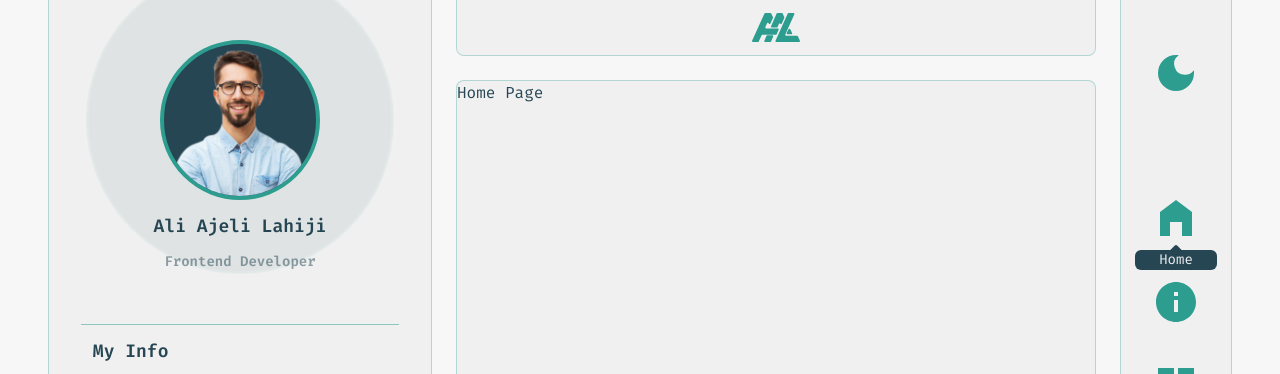
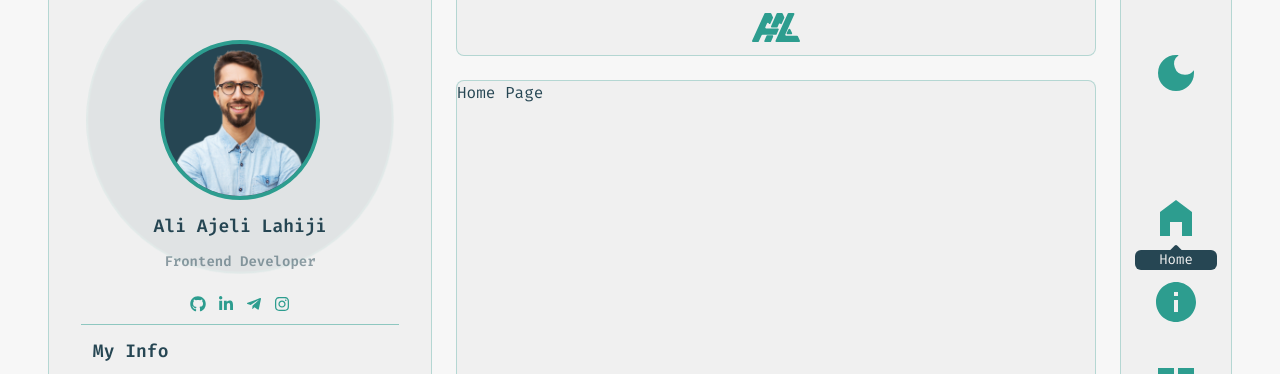
Before and after one commit to aliajeli/my-portfolio, a Next.js app: page / in a window 1280 px wide. Shown: the top 374 px of the page. Built offline with nearby package versions, Linux system fonts and the light colour scheme; a web font is replaced by a local one.

Commit message:
Fix Window not defined bug

```diff
--- a/app/Components/NavLink.tsx
+++ b/app/Components/NavLink.tsx
@@ -14,7 +14,7 @@ const NavLink = ({
   children: React.ReactNode;
 }) => {
   const pathname = usePathname();
-
+  if (typeof window !== "undefined") {
     // First we get the viewport height and we multiple it by 1% to get a value for a vh unit
     let vh = window.innerHeight * 0.01;
     // Then we set the value in the --vh custom property to the root of the document
@@ -26,6 +26,7 @@ const NavLink = ({
       let vh = window.innerHeight * 0.01;
       document.documentElement.style.setProperty("--vh", `${vh}px`);
     });
+  }
   return (
     <Link
       href={href}
--- a/app/Components/Resume.tsx
+++ b/app/Components/Resume.tsx
@@ -1,8 +1,8 @@
-import Image from "next/image";
 // import { SocialIcon } from "react-social-icons";
 import InfoListItem from "./InfoListItem";
 import Section from "./Section";
 import SkillListItem from "./SkillListItem";
+import ResumeHeader from "./ResumeHeader";
 import {
   SiTypescript,
   SiTailwindcss,
@@ -21,45 +21,7 @@ const Resume = () => {
     group-[.resume]/aside:translate-x-0 group-[.resume]/aside:opacity-100
     xl:relative xl:w-96 xl:translate-x-0 xl:opacity-100"
     >
-      <section className="h- relative flex flex-col auto-rows-min flex-wrap items-center gap-3">
-        <div className="w-40 h-40 absolute top-0 left-1/2 -translate-x-1/2 overflow-hidden bg-dark dark:bg-light rounded-full z-20 border-4 border-accent">
-          <Image src="/User.png" alt="User" width={160} height={160} />
-        </div>
-        <div className="w-40 h-40 border animate-ping border-accent bg-dark dark:bg-light rounded-full" />
-        <h2 className="mx-auto text-lg text-dark dark:text-light font-semibold">
-          Ali Ajeli Lahiji
-        </h2>
-        <h2 className="mx-auto text-sm text-dark/50 dark:text-light/50 font-semibold">
-          Frontend Developer
-        </h2>
-        <div className="h-10 w-full flex flex-col flex-wrap place-content-center gap-3">
-          {/* <SocialIcon
-            url="https://github.com/#"
-            bgColor="transparent"
-            fgColor="rgb(var(--color-accent))"
-          />
-          <SocialIcon
-            url="https://linkedin.com/#"
-            bgColor="transparent"
-            fgColor="rgb(var(--color-accent))"
-          />
-          <SocialIcon
-            url="https://instagram.com/#"
-            bgColor="transparent"
-            fgColor="rgb(var(--color-accent))"
-          />
-          <SocialIcon
-            url="https://twitter.com/#"
-            bgColor="transparent"
-            fgColor="rgb(var(--color-accent))"
-          />
-          <SocialIcon
-            url="https://telegram.com/#"
-            bgColor="transparent"
-            fgColor="rgb(var(--color-accent))"
-          /> */}
-        </div>
-      </section>
+      <ResumeHeader />
       <section className="flex-[2] w-10/12 mx-auto bg-accent/50 overflow-y-scroll scrollbar-thin scrollbar-track-accent/10 scrollbar-thumb-accent grid grid-flow-row gap-[1px] py-[1px]">
         <Section title="My Info">
           <InfoListItem title="Birthday" description="21 Mar 1990" />
--- /dev/null
+++ b/app/Components/ResumeHeader.tsx
@@ -0,0 +1,46 @@
+import Image from "next/image";
+import Link from "next/link";
+import {
+  FaGithub,
+  FaLinkedinIn,
+  FaTelegramPlane,
+  FaInstagram,
+} from "react-icons/fa";
+
+const ResumeHeader = ({ className }: { className?: string }) => {
+  return (
+    <section
+      className={
+        "relative flex flex-col auto-rows-min flex-wrap items-center gap-3" +
+        " " +
+        className
+      }
+    >
+      <div className="w-40 h-40 absolute top-0 left-1/2 -translate-x-1/2 overflow-hidden bg-dark dark:bg-light rounded-full z-20 border-4 border-accent">
+        <Image src="/User.png" alt="User" width={160} height={160} />
+      </div>
+      <div className="w-40 h-40 border animate-ping border-accent bg-dark dark:bg-light rounded-full" />
+      <h2 className="mx-auto text-lg text-dark dark:text-light font-semibold">
+        Ali Ajeli Lahiji
+      </h2>
+      <h2 className="mx-auto text-sm text-dark/50 dark:text-light/50 font-semibold">
+        Frontend Developer
+      </h2>
+      <ul className="h-10 w-full flex flex-col flex-wrap place-content-center gap-3">
+        <Link href="" className="">
+          <FaGithub className="fill-accent w-full h-full" />
+        </Link>
+        <Link href="" className="">
+          <FaLinkedinIn className="fill-accent w-full h-full" />
+        </Link>
+        <Link href="" className="">
+          <FaTelegramPlane className="fill-accent w-full h-full" />
+        </Link>
+        <Link href="" className="">
+          <FaInstagram className="fill-accent w-full h-full" />
+        </Link>
+      </ul>
+    </section>
+  );
+};
+export default ResumeHeader;
```
Lines whose indentation alone changed are shown as unchanged.
